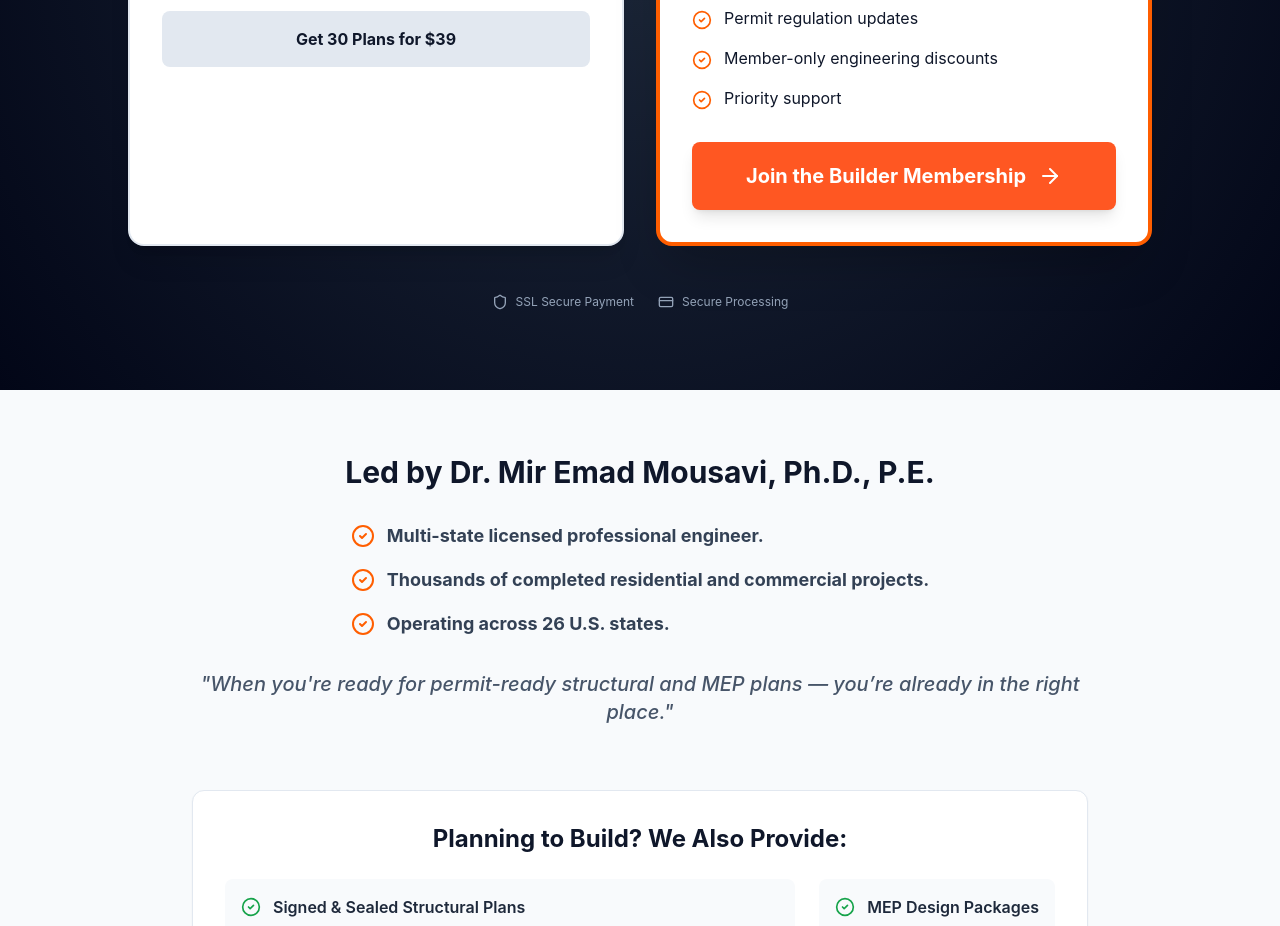
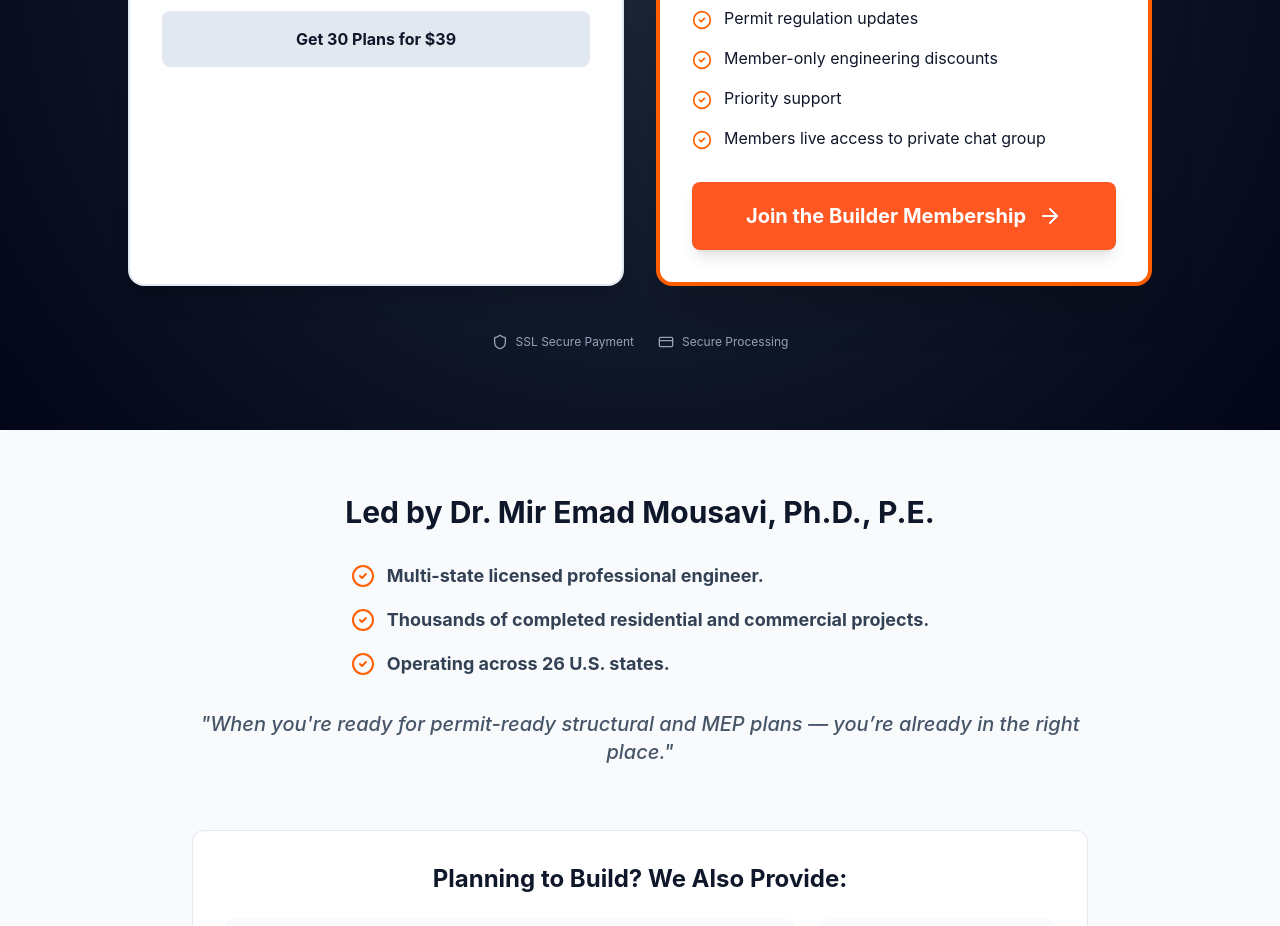
Before and after one commit to Founditmarketing/Texas-Structural-Engineers-Tripwire, a React (Vite) app: page / in a window 1280 px wide. Shown: the part 4400-5326 px from the top of the page. Built offline with nearby package versions, Linux system fonts and the light colour scheme.

Commit message:
Add 'Members live access to private chat group' feature to membership

```diff
--- a/src/pages/Checkout.tsx
+++ b/src/pages/Checkout.tsx
@@ -15,7 +15,7 @@ export const Checkout: React.FC = () => {
         price: 129.00,
         originalPrice: 5000.00, // Arbitrary anchor
         isRecurring: true,
-        features: ["Instant Access", "Weekly Q&A", "Permit Regulation Updates"]
+        features: ["Instant Access", "Weekly Q&A", "Permit Regulation Updates", "Private Chat Group"]
     } : {
         name: "Builder Starter Bundle",
         subtitle: "One-Time Purchase: 30 Professional Floor Plans",
--- a/src/pages/Home.tsx
+++ b/src/pages/Home.tsx
@@ -383,6 +383,10 @@ export const Home: React.FC = () => {
                                         <CheckCircle2 className="w-5 h-5 text-safety-orange flex-shrink-0 mt-1" />
                                         <span>Priority support</span>
                                     </li>
+                                    <li className="flex items-start gap-3">
+                                        <CheckCircle2 className="w-5 h-5 text-safety-orange flex-shrink-0 mt-1" />
+                                        <span>Members live access to private chat group</span>
+                                    </li>
                                 </ul>
 
                                 <button
--- a/src/pages/UpsellPermitPackage.tsx
+++ b/src/pages/UpsellPermitPackage.tsx
@@ -100,6 +100,10 @@ export const UpsellPermitPackage: React.FC = () => {
                                     <CheckCircle2 className="w-5 h-5 text-green-600 flex-shrink-0 mt-0.5" />
                                     <span className="text-slate-700"><strong>Engineering discounts</strong> for members.</span>
                                 </li>
+                                <li className="flex items-start gap-3">
+                                    <CheckCircle2 className="w-5 h-5 text-green-600 flex-shrink-0 mt-0.5" />
+                                    <span className="text-slate-700"><strong>Members live access</strong> to private chat group.</span>
+                                </li>
                             </ul>
 
                         </div>
```
